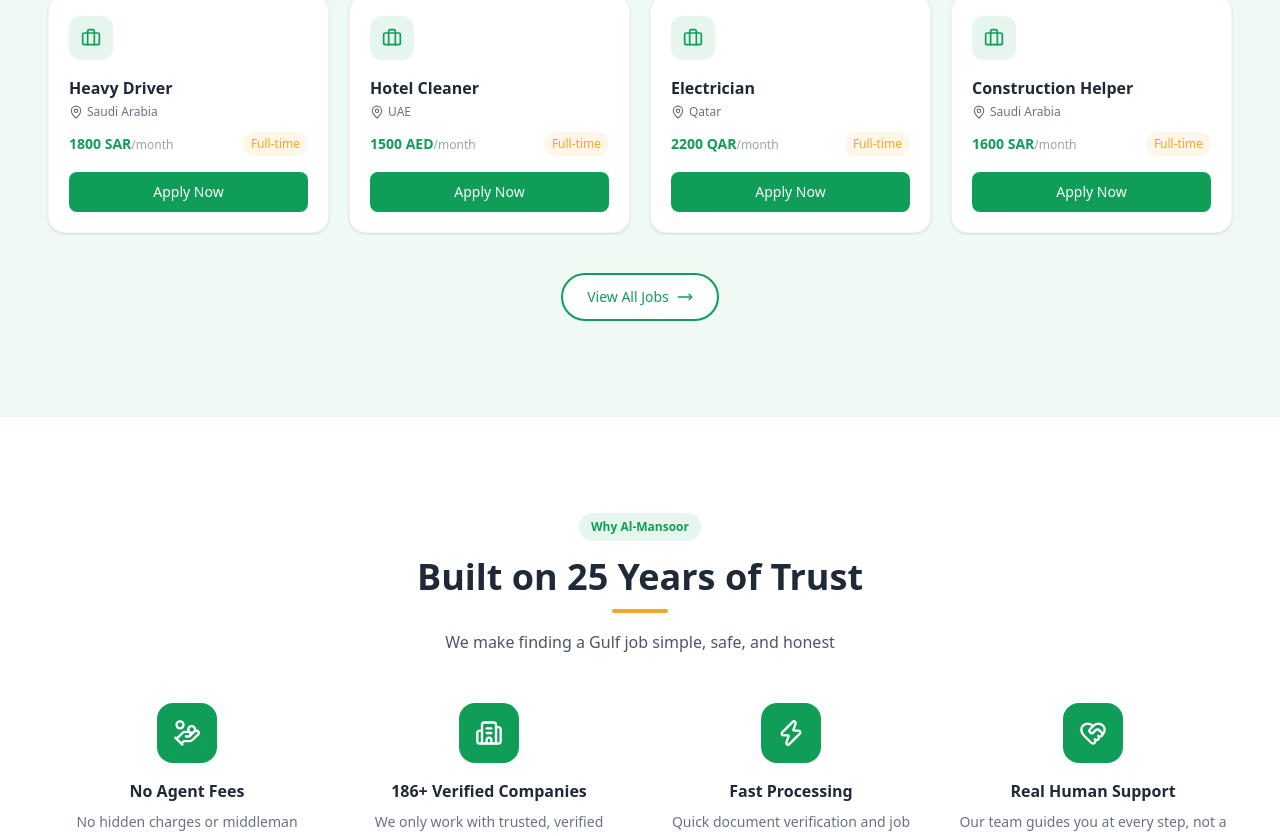
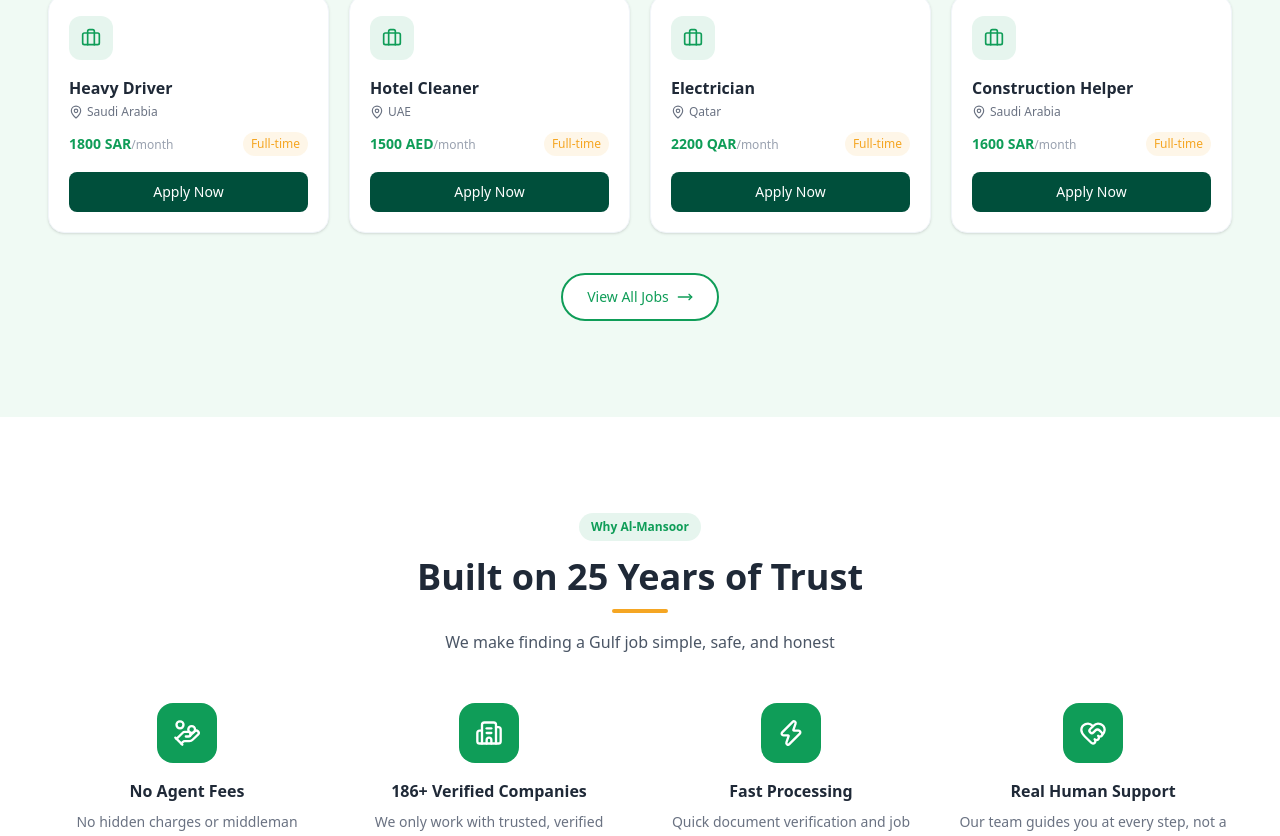
Before and after one commit to Abu24514/al_mansoor, a Next.js app: page / in a window 1280 px wide. Shown: the part 2475-3311 px from the top of the page. Built offline with nearby package versions, Linux system fonts and the light colour scheme.

Commit message:
add CtaBanner and fix color

```diff
--- a/src/app/page.tsx
+++ b/src/app/page.tsx
@@ -1,4 +1,7 @@
+import CTABanner from "@/components/home/CTABanner";
+import FAQ from "@/components/home/FAQ";
 import FeaturedJobs from "@/components/home/FeaturedJobs";
+import ForCompanies from "@/components/home/ForCompanies";
 import Hero from "@/components/home/Hero";
 import HowItWorks from "@/components/home/HowItWorks";
 import JobCategories from "@/components/home/JobCategories";
@@ -14,6 +17,9 @@ export default function Home() {
       <JobCategories />
       <FeaturedJobs/>
       <WhyChooseUs/>
+      <ForCompanies/>
+      <FAQ/>
+      <CTABanner/>
     </main>
   );
 }
--- /dev/null
+++ b/src/components/home/CTABanner.tsx
@@ -0,0 +1,50 @@
+"use client";
+
+import Link from "next/link";
+import { ArrowRight } from "lucide-react";
+import { useLanguage } from "@/i18n/config";
+
+export default function CTABanner() {
+  const { t } = useLanguage();
+
+  return (
+    <section className="bg-white py-16 md:py-20 px-4 md:px-6">
+      <div className="max-w-6xl mx-auto">
+        <div className="relative bg-linear-to-br from-primary to-[#0A3D2C] rounded-3xl py-14 md:py-16 px-6 md:px-12 overflow-hidden">
+          {/* Background Circles */}
+          <div className="absolute -top-16 -left-16 w-64 h-64 bg-white/10 rounded-full pointer-events-none" />
+          <div className="absolute -bottom-20 -right-10 w-72 h-72 bg-white/10 rounded-full pointer-events-none" />
+
+          <div className="relative max-w-2xl mx-auto text-center z-10">
+            <h2 className="text-2xl md:text-4xl font-bold text-white mb-4 leading-tight">
+              {t?.ctaBanner?.title || "Ready to start your Gulf journey?"}
+            </h2>
+
+            <p className="text-white/90 text-base mb-8 max-w-lg mx-auto">
+              {t?.ctaBanner?.subtitle || "Join thousands who found verified jobs through Al-Mansoor"}
+            </p>
+
+            <div className="flex flex-col sm:flex-row items-center justify-center gap-3.5">
+              {/* Button 1: Solid White to Light Emerald Tint */}
+              <Link
+                href="/jobs"
+                className="group w-full sm:w-auto inline-flex items-center justify-center gap-2 bg-white text-[#0A3D2C] hover:bg-emerald-50 font-bold px-8 py-3.5 rounded-full text-sm sm:text-base transition-all duration-300 shadow-md hover:shadow-xl hover:-translate-y-0.5 min-w-42.5"
+              >
+                <span>{t?.ctaBanner?.cta || t?.hero?.browseJobs || "Browse Jobs"}</span>
+                <ArrowRight className="w-4 h-4 rtl:rotate-180 text-[#0A3D2C] transition-transform duration-300 group-hover:translate-x-1 rtl:group-hover:-translate-x-1" />
+              </Link>
+
+              {/* Button 2: Solid White to Glass Outline */}
+              <Link
+                href="/for-companies"
+                className="w-full sm:w-auto inline-flex items-center justify-center gap-2 bg-white text-[#0A3D2C] border border-transparent hover:bg-white/10 hover:border-white hover:text-white font-bold px-8 py-3.5 rounded-full text-sm sm:text-base transition-all duration-300 shadow-md hover:shadow-xl hover:-translate-y-0.5 min-w-42.5"
+              >
+                <span>{t?.hero?.hireWorkers || "Hire Workers"}</span>
+              </Link>
+            </div>
+          </div>
+        </div>
+      </div>
+    </section>
+  );
+}
--- /dev/null
+++ b/src/components/home/FAQ.tsx
@@ -0,0 +1,58 @@
+"use client";
+
+import { useState } from "react";
+import { ChevronDown } from "lucide-react";
+import { useLanguage } from "@/i18n/config";
+import SectionHeading from "@/components/ui/SectionHeading";
+
+export default function FAQ() {
+  const { t } = useLanguage();
+  const [openIndex, setOpenIndex] = useState<number | null>(0);
+
+  const faqs = [
+    { q: t.faq.q1, a: t.faq.a1 },
+    { q: t.faq.q2, a: t.faq.a2 },
+    { q: t.faq.q3, a: t.faq.a3 },
+    { q: t.faq.q4, a: t.faq.a4 },
+    { q: t.faq.q5, a: t.faq.a5 },
+  ];
+
+  return (
+    <section className="bg-bg-light py-16 md:py-24">
+      <div className="max-w-3xl mx-auto px-6 md:px-12">
+        <SectionHeading title={t.faq.title} subtitle={t.faq.subtitle} />
+
+        <div className="space-y-3">
+          {faqs.map((faq, i) => {
+            const isOpen = openIndex === i;
+            return (
+              <div
+                key={i}
+                className="bg-white rounded-2xl border border-slate-100 overflow-hidden"
+              >
+                <button
+                  onClick={() => setOpenIndex(isOpen ? null : i)}
+                  className="w-full flex items-center justify-between gap-4 p-5 text-left rtl:text-right cursor-pointer"
+                >
+                  <span className="font-semibold text-charcoal text-sm md:text-base">
+                    {faq.q}
+                  </span>
+                  <ChevronDown
+                    className={`w-5 h-5 text-primary shrink-0 transition-transform ${
+                      isOpen ? "rotate-180" : ""
+                    }`}
+                  />
+                </button>
+                {isOpen && (
+                  <div className="px-5 pb-5 text-sm text-gray-600 leading-relaxed">
+                    {faq.a}
+                  </div>
+                )}
+              </div>
+            );
+          })}
+        </div>
+      </div>
+    </section>
+  );
+}
--- a/src/components/home/FeaturedJobs.tsx
+++ b/src/components/home/FeaturedJobs.tsx
@@ -51,7 +51,7 @@ export default function FeaturedJobs() {
               </div>
               <Link
                 href={`/jobs/${job.id}`}
-                className="block text-center bg-primary text-white text-sm font-medium py-2.5 rounded-lg hover:bg-primary/90 transition"
+                className="block text-center bg-emerald-900 text-white hover:text-emerald-900 text-sm font-medium py-2.5 rounded-lg hover:bg-transparent hover:border hover:border-emerald-800 transition"
               >
                 {t.featuredJobs.apply}
               </Link>
--- /dev/null
+++ b/src/components/home/ForCompanies.tsx
@@ -0,0 +1,43 @@
+"use client";
+
+import { CheckCircle2 } from "lucide-react";
+import { useLanguage } from "@/i18n/config";
+import Button from "@/components/ui/Button";
+
+export default function ForCompanies() {
+  const { t } = useLanguage();
+
+  const points = [t.forCompanies.point1, t.forCompanies.point2, t.forCompanies.point3];
+
+  return (
+    <section className="bg-[#0A3D2C] py-16 md:py-20">
+      <div className="max-w-7xl mx-auto px-6 md:px-12">
+        <div className="grid grid-cols-1 md:grid-cols-2 items-center gap-10">
+          <div>
+            <h2 className="text-3xl md:text-4xl font-bold text-white mb-4">
+              {t.forCompanies.title}
+            </h2>
+            <p className="text-gray-300 text-base leading-relaxed mb-8 max-w-lg">
+              {t.forCompanies.subtitle}
+            </p>
+            <Button href="/for-companies" variant="primary">
+              {t.forCompanies.cta}
+            </Button>
+          </div>
+
+          <div className="space-y-4">
+            {points.map((point, i) => (
+              <div
+                key={i}
+                className="flex items-center gap-3 bg-white/5 border border-white/10 rounded-xl p-4"
+              >
+                <CheckCircle2 className="w-5 h-5 text-accent shrink-0" />
+                <span className="text-white text-sm font-medium">{point}</span>
+              </div>
+            ))}
+          </div>
+        </div>
+      </div>
+    </section>
+  );
+}
--- a/src/components/home/HowItWorks.tsx
+++ b/src/components/home/HowItWorks.tsx
@@ -51,8 +51,8 @@ export default function HowItWorks() {
               onClick={() => setActiveTab("seeker")}
               className={`px-5 py-2.5 rounded-full text-sm font-semibold transition cursor-pointer ${
                 activeTab === "seeker"
-                  ? "bg-primary text-white"
-                  : "text-charcoal hover:text-primary"
+                  ? "bg-emerald-900 text-white"
+                  : "text-charcoal hover:text-emerald-900"
               }`}
             >
               {t.howItWorks.forJobSeekers}
@@ -61,8 +61,8 @@ export default function HowItWorks() {
               onClick={() => setActiveTab("company")}
               className={`px-5 py-2.5 rounded-full text-sm font-semibold transition cursor-pointer ${
                 activeTab === "company"
-                  ? "bg-primary text-white"
-                  : "text-charcoal hover:text-primary"
+                  ? "bg-emerald-900 text-white"
+                  : "text-charcoal hover:text-emerald-900"
               }`}
             >
               {t.howItWorks.forCompanies}
--- a/src/components/home/JobCategories.tsx
+++ b/src/components/home/JobCategories.tsx
@@ -50,7 +50,7 @@ export default function JobCategories() {
             <Link
               key={slug}
               href={`/jobs?category=${slug}`}
-              className="group bg-bg-light hover:bg-primary rounded-2xl p-5 md:p-6 transition-all duration-200 flex flex-col items-center text-center gap-3"
+              className="group bg-bg-light hover:bg-emerald-900 rounded-2xl p-5 md:p-6 transition-all duration-200 flex flex-col items-center text-center gap-3"
             >
               <span className="bg-white text-primary group-hover:bg-white/20 group-hover:text-white rounded-xl p-3 transition-colors">
                 <Icon className="w-6 h-6" />
--- a/src/data/jobs.json
+++ b/src/data/jobs.json
@@ -1,56 +1,74 @@
 [
   {
-    "id": "job-101",
-    "title": "Heavy Trailer Driver",
-    "category": "Driver",
+    "id": 1,
+    "title": "Heavy Driver",
+    "category": "driver",
     "country": "Saudi Arabia",
-    "city": "Riyadh",
-    "salaryINR": "₹42,000 - ₹50,000",
-    "salaryLocal": "2,200 SAR + OT",
-    "vacancies": 25,
-    "accommodationFree": true,
-    "foodFree": true,
-    "medicalProvided": true,
-    "contractYears": 2,
-    "dutyHours": 8,
-    "urgent": true,
-    "isVerified": true,
-    "postedDate": "2026-09-01"
+    "salary": 1800,
+    "currency": "SAR",
+    "type": "Full-time"
   },
   {
-    "id": "job-102",
-    "title": "Construction General Helper",
-    "category": "Helper/Labor",
+    "id": 2,
+    "title": "Hotel Cleaner",
+    "category": "cleaner",
     "country": "UAE",
-    "city": "Dubai",
-    "salaryINR": "₹30,000 - ₹35,000",
-    "salaryLocal": "1,400 AED",
-    "vacancies": 50,
-    "accommodationFree": true,
-    "foodFree": true,
-    "medicalProvided": true,
-    "contractYears": 2,
-    "dutyHours": 8,
-    "urgent": false,
-    "isVerified": true,
-    "postedDate": "2026-09-02"
+    "salary": 1500,
+    "currency": "AED",
+    "type": "Full-time"
   },
   {
-    "id": "job-103",
-    "title": "Hotel & Restaurant Cleaner",
-    "category": "Cleaner",
+    "id": 3,
+    "title": "Electrician",
+    "category": "electrician",
     "country": "Qatar",
-    "city": "Doha",
-    "salaryINR": "₹32,000 - ₹38,000",
-    "salaryLocal": "1,500 QAR",
-    "vacancies": 15,
-    "accommodationFree": true,
-    "foodFree": false,
-    "medicalProvided": true,
-    "contractYears": 2,
-    "dutyHours": 9,
-    "urgent": true,
-    "isVerified": true,
-    "postedDate": "2026-09-03"
+    "salary": 2200,
+    "currency": "QAR",
+    "type": "Full-time"
+  },
+  {
+    "id": 4,
+    "title": "Construction Helper",
+    "category": "construction",
+    "country": "Saudi Arabia",
+    "salary": 1600,
+    "currency": "SAR",
+    "type": "Full-time"
+  },
+  {
+    "id": 5,
+    "title": "Cook / Chef Assistant",
+    "category": "cook",
+    "country": "UAE",
+    "salary": 1900,
+    "currency": "AED",
+    "type": "Full-time"
+  },
+  {
+    "id": 6,
+    "title": "Plumber",
+    "category": "plumber",
+    "country": "Qatar",
+    "salary": 2000,
+    "currency": "QAR",
+    "type": "Full-time"
+  },
+  {
+    "id": 7,
+    "title": "Security Guard",
+    "category": "security",
+    "country": "Saudi Arabia",
+    "salary": 1700,
+    "currency": "SAR",
+    "type": "Full-time"
+  },
+  {
+    "id": 8,
+    "title": "Hotel Reception Staff",
+    "category": "hotel",
+    "country": "UAE",
+    "salary": 2100,
+    "currency": "AED",
+    "type": "Full-time"
   }
 ]
```
